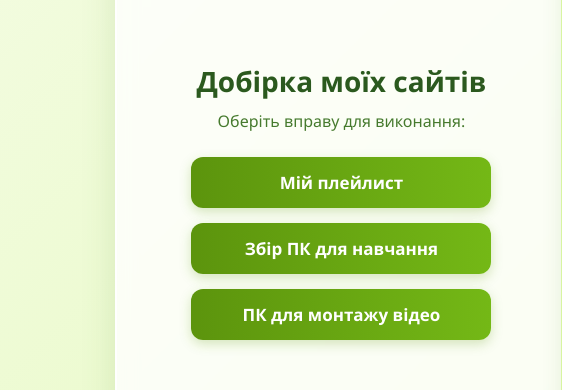
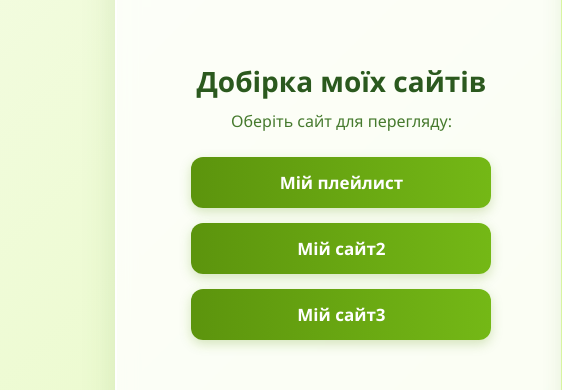
Before and after one commit to valentunaandriyvna-maker/Melnuk_Oleg, a plain HTML site: page index.html in a window 1280 px wide. Shown: the part 199-589 px from the top of the page, 0-588 px from the left. Drawn offline with Linux system fonts and the light colour scheme.

Commit message:
Add files via upload

```diff
--- a/index.html
+++ b/index.html
@@ -3,7 +3,7 @@
 <head>
     <meta charset="UTF-8">
     <meta name="viewport" content="width=device-width, initial-scale=1.0">
-    <title>Інтерактивні вправи - 8 клас</title>
+    <title>Вебдизайн - 10 клас</title>
     <!-- Підключення зовнішнього файлу стилів -->
     <link rel="stylesheet" href="style.css">
 </head>
@@ -12,19 +12,19 @@
         <!-- Основна частина з вправами -->
         <div class="content-section">
             <h1>Добірка моїх сайтів</h1>
-            <p>Оберіть вправу для виконання:</p>
+            <p>Оберіть сайт для перегляду:</p>
 
             <div class="btn-container">
                 <a class="btn" href="My_playlist/">Мій плейлист</a>
-                <a class="btn" href="zbir_pc.html">Збір ПК для навчання</a>
-                <a class="btn" href="pc_montazh.html">ПК для монтажу відео</a>
+                <a class="btn" href="Site2/">Мій сайт2</a>
+                <a class="btn" href="Site3/">Мій сайт3</a>
             </div>
         </div>
 
         <!-- Бокова панель із зображенням ПК та написом "8 клас" -->
         <aside class="side-banner">
             <!-- Векторне зображення комп'ютера -->
-                      <img src="https://raw.githubusercontent.com/valentunaandriyvna-maker/codepen-images/refs/heads/main/8_klas.jpg" alt="Опис картинки" class="pc-icon">
+                      <img src="https://raw.githubusercontent.com/valentunaandriyvna-maker/codepen-images/refs/heads/main/web_disign.jpg" alt="Опис картинки" class="pc-icon">
             <div class="class-badge">Вебдизайн 10 клас</div>
         </aside>
     </div>
```
